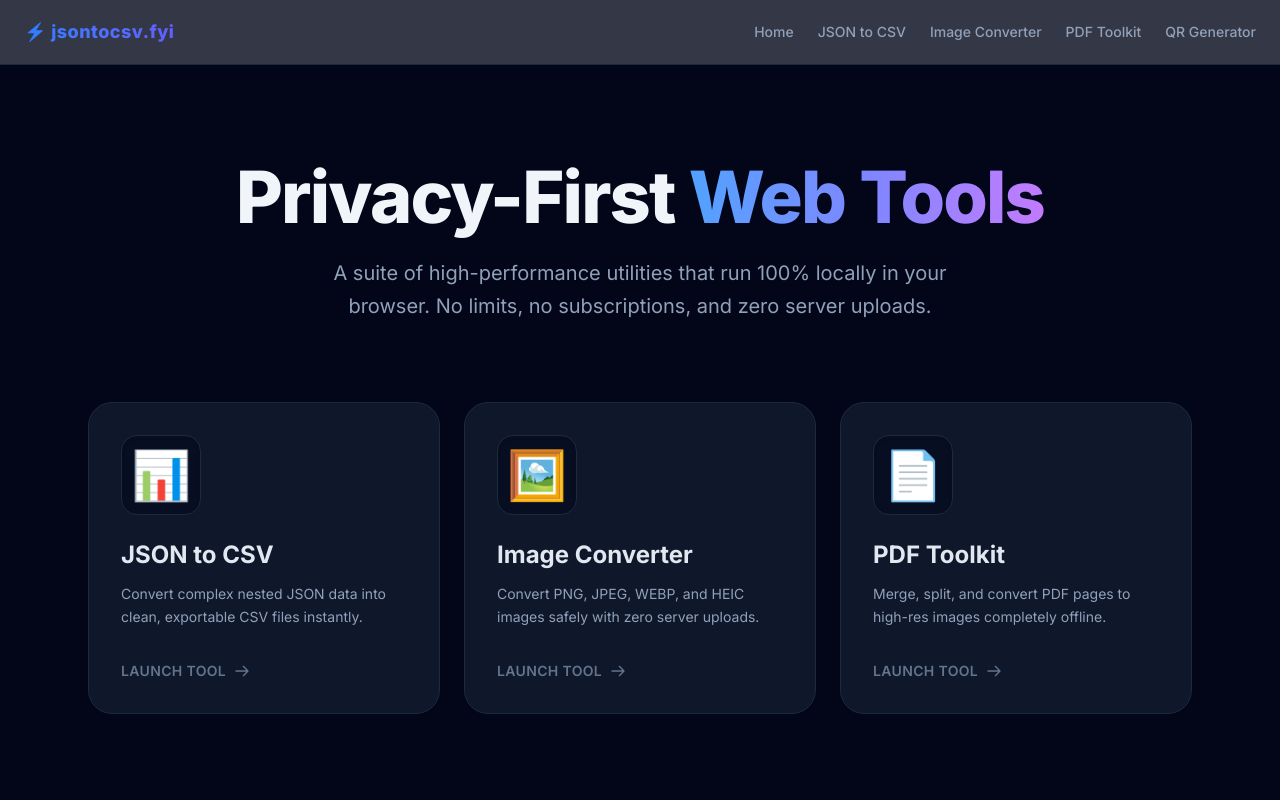
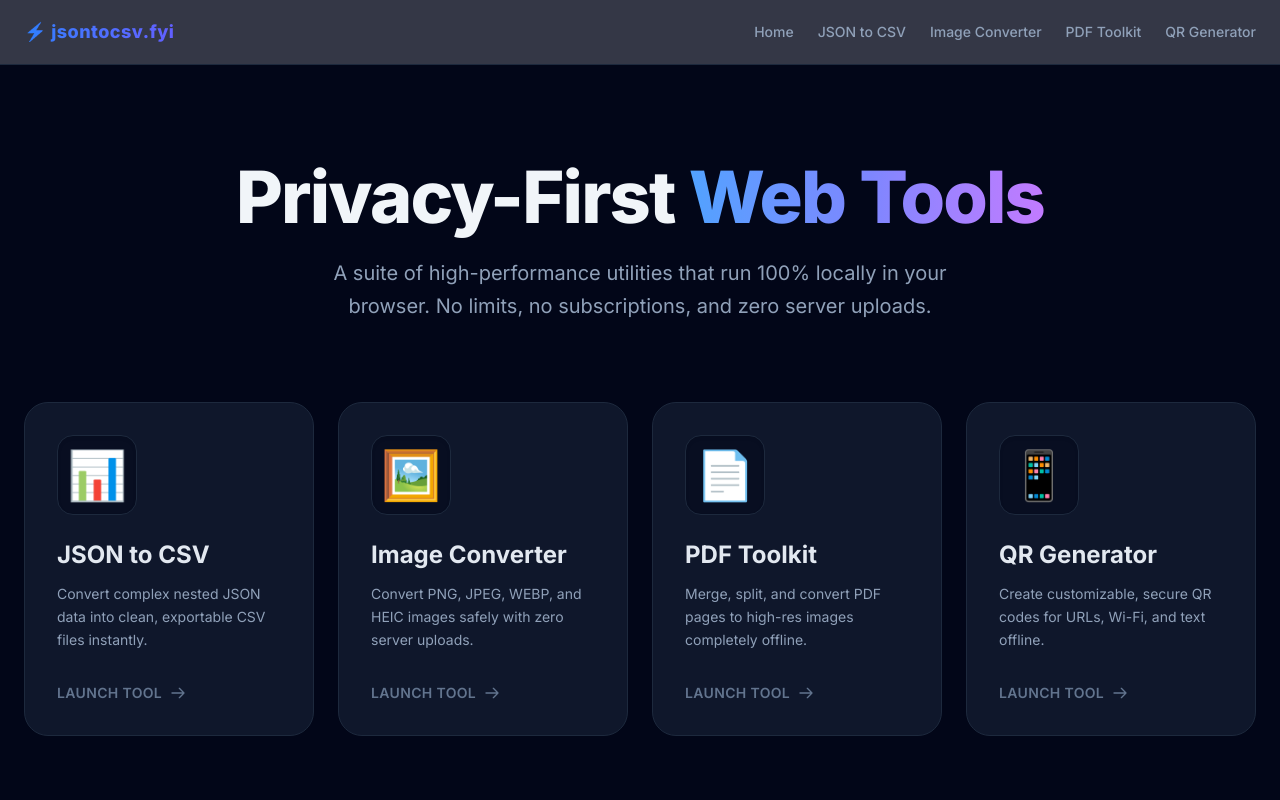
Before and after one commit to remstr/json-csv-converter, a Next.js app: page / in a window 1280 px wide. Shown: the top 800 px of the page. Built offline with nearby package versions, Linux system fonts and the light colour scheme.

Commit message:
Update layout and tools grid configuration

```diff
--- a/src/app/page.js
+++ b/src/app/page.js
@@ -22,12 +22,19 @@ export default function Home() {
       href: '/pdf-converter',
       icon: '📄',
       accent: 'group-hover:border-emerald-500/50 group-hover:shadow-[0_0_30px_-5px_rgba(16,185,129,0.2)]'
+    },
+    {
+      title: 'QR Generator',
+      description: 'Create customizable, secure QR codes for URLs, Wi-Fi, and text offline.',
+      href: '/qr-generator',
+      icon: '📱',
+      accent: 'group-hover:border-violet-500/50 group-hover:shadow-[0_0_30px_-5px_rgba(139,92,246,0.2)]'
     }
   ];
 
   return (
     <main className="min-h-screen bg-slate-950 text-slate-100 flex flex-col items-center selection:bg-blue-500/30">
-      <div className="w-full max-w-6xl mx-auto px-6 py-24 flex flex-col items-center">
+      <div className="w-full max-w-7xl mx-auto px-6 py-24 flex flex-col items-center">
 
         {/* Hero Section */}
         <div className="text-center mb-20">
@@ -40,8 +47,8 @@ export default function Home() {
           </p>
         </div>
 
-        {/* Tools Grid */}
-        <div className="grid grid-cols-1 md:grid-cols-3 gap-6 w-full">
+        {/* Tools Grid - Optimized for 4 items */}
+        <div className="grid grid-cols-1 md:grid-cols-2 lg:grid-cols-4 gap-6 w-full">
           {tools.map((tool) => (
             <Link
               key={tool.href}
```
